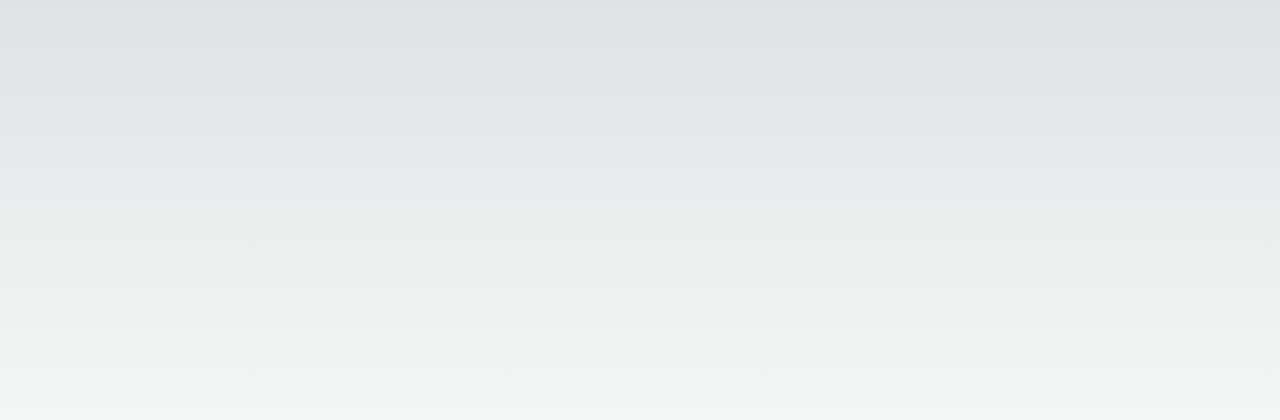
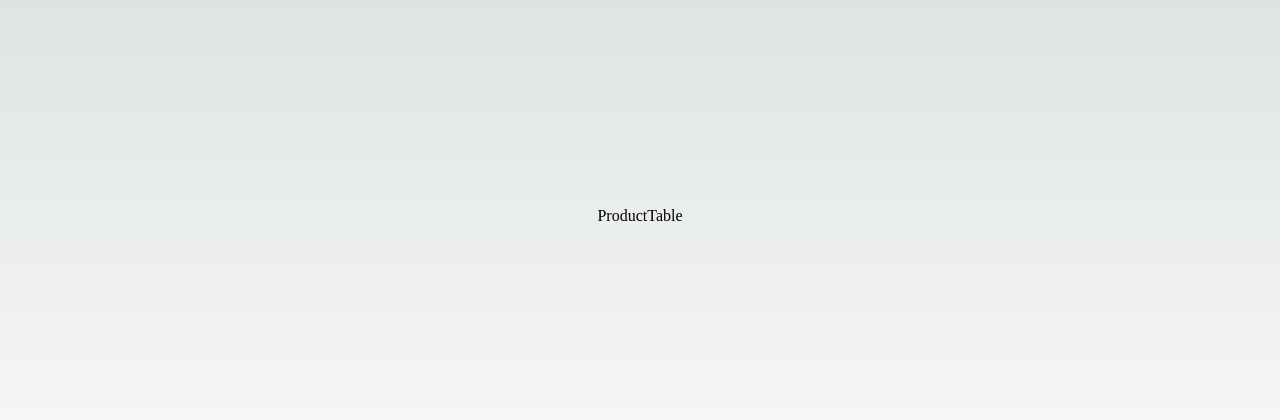
Before and after one commit to Aluonam/pt_catalogo, a Next.js app in the folder catalogo/: page / in a window 1280 px wide. Shown: the part 184-604 px from the top of the page. Built offline with nearby package versions, Linux system fonts and the light colour scheme.

Commit message:
componente Tabla de productos

```diff
--- /dev/null
+++ b/catalogo/components/ProductTable.jsx
@@ -0,0 +1,9 @@
+import React from 'react'
+
+const ProductTable = () => {
+  return (
+    <div>ProductTable</div>
+  )
+}
+
+export default ProductTable
--- a/catalogo/pages/index.js
+++ b/catalogo/pages/index.js
@@ -1,5 +1,6 @@
 import Head from 'next/head'
 import styles from '@/styles/Home.module.css'
+import ProductTable from '@/components/ProductTable'
 
 export default function Home() {
   return (
@@ -11,7 +12,7 @@ export default function Home() {
         <link rel="icon" href="/favicon.ico" />
       </Head>
       <main className={`${styles.main}`}>
-
+       <ProductTable></ProductTable>
       </main>
     </>
   )
```
